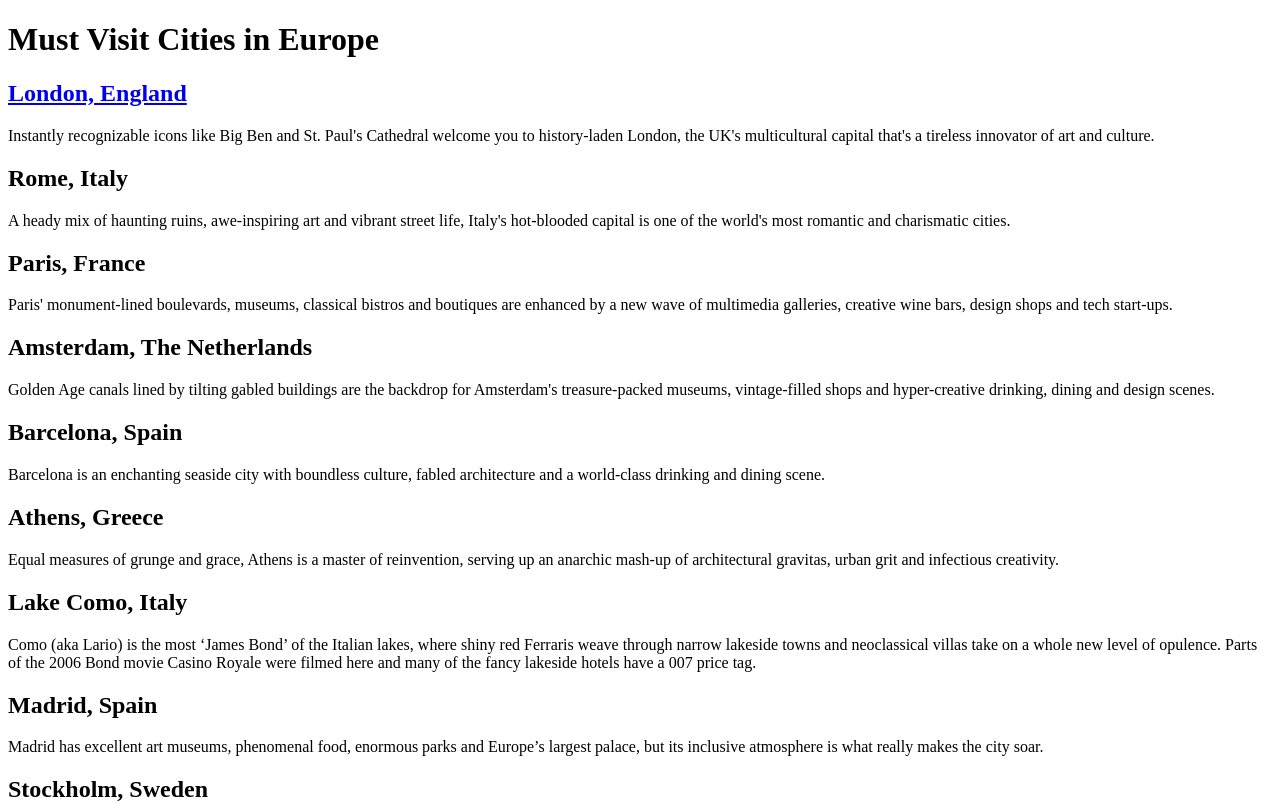
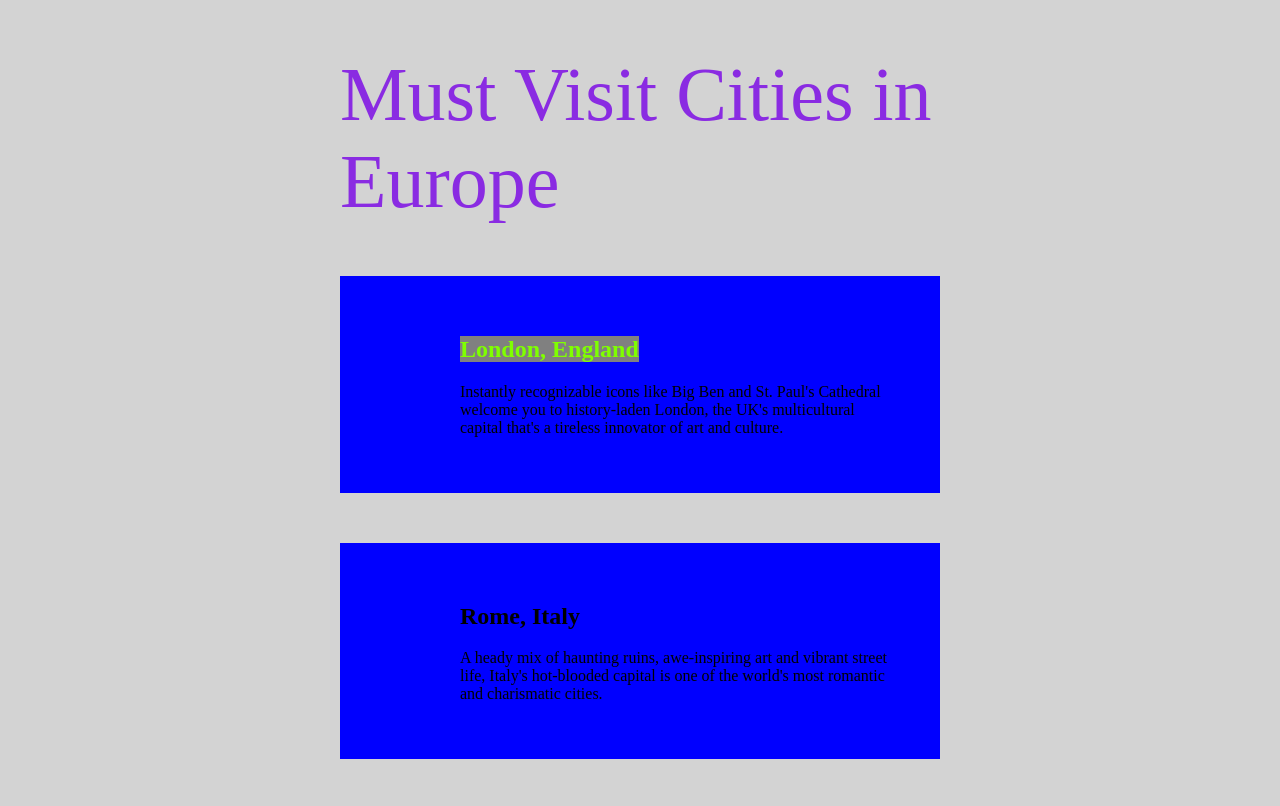
Before and after one commit to LourdesMoua/In-Class-Website, a plain HTML site: page index.html in a window 1280 px wide. Shown: the top 806 px of the page. Drawn offline with Linux system fonts and the light colour scheme.

Commit message:
Add CSS to HTML
added color to text
played with background color
changed font/size

```diff
--- a/index.html
+++ b/index.html
@@ -2,11 +2,13 @@
 <html>
     <head>
         <title>Must Visit Cities in Europe</title>
+        <link rel="stylesheet" href="style.css">
     </head>
     <body>
+        <div class="container">
         <h1>Must Visit Cities in Europe</h1>
         <section>
-            <div>
+            <div class="city-wrapper">
                 <h2>
                     <a href="london.html.html">
                     London, England</a>
@@ -15,17 +17,17 @@
                     Instantly recognizable icons like Big Ben and St. Paul's Cathedral welcome you to history-laden London, the UK's multicultural capital that's a tireless innovator of art and culture.
                 </p>
             </div>
-            <div>
+            <div class="city-wrapper">
                 <h2>Rome, Italy</h2>
                 <p>
                     A heady mix of haunting ruins, awe-inspiring art and vibrant street life, Italy's hot-blooded capital is one of the world's most romantic and charismatic cities.                </p>
             </div>
-            <div>
+            <div class="city-wrapper">
                 <h2>Paris, France</h2>
                 <p>
                     Paris' monument-lined boulevards, museums, classical bistros and boutiques are enhanced by a new wave of multimedia galleries, creative wine bars, design shops and tech start-ups.               </p>
             </div>
-            <div>
+            <div class="city-wrapper">
                 <h2>Amsterdam, The Netherlands</h2>
                 <p>
                     Golden Age canals lined by tilting gabled buildings are the backdrop for Amsterdam's treasure-packed museums, vintage-filled shops and hyper-creative drinking, dining and design scenes.              </p>
--- /dev/null
+++ b/style.css
@@ -0,0 +1,35 @@
+body {
+    background-color: lightgray;
+    font-family: 'Times New Roman', Times, serif;
+    color: black
+}
+
+.w-100 {
+    width: 100%;
+}
+
+.container {
+    max-width: 600px;
+    margin-left: auto;
+    margin-right: auto;
+}
+
+a {
+    color: chartreuse;
+    text-decoration: none;
+    background-color: grey;
+
+}
+
+h1 {
+    font-size: 76px;
+    color: blueviolet;
+    font-weight: normal;
+}
+
+.city-wrapper {
+    padding: 40px;
+    padding-left: 120px;
+    margin-bottom: 50px;
+    background-color: blue;
+}
```
Also changed, not shown: london.html.html (+6 -4 lines).
